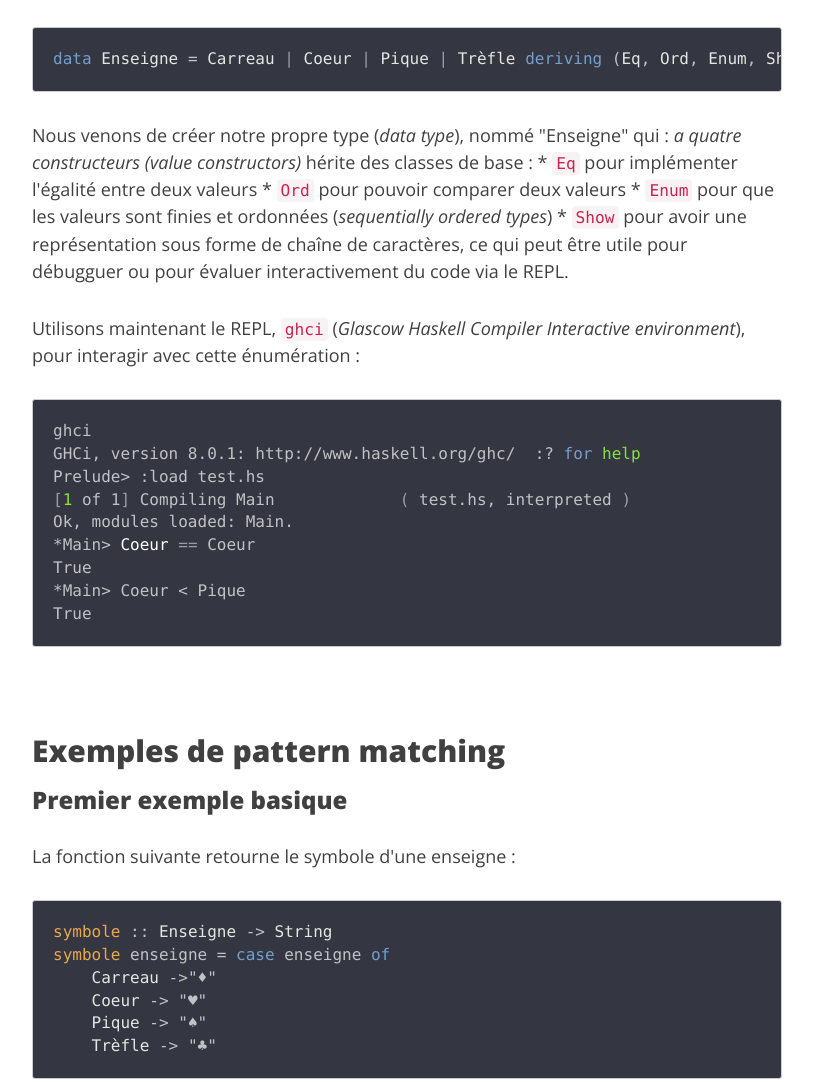
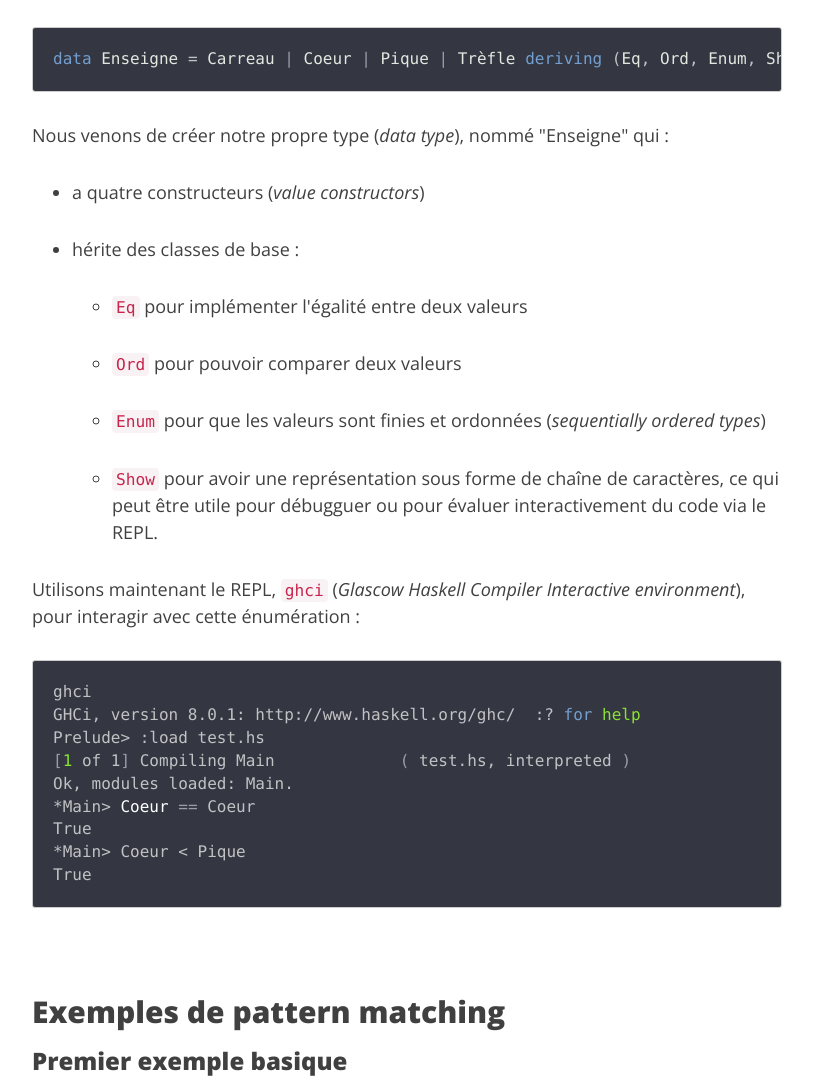
Before and after one commit to nicokosi/nicokosi.github.io, a plain HTML site: page drafts/haskell-pattern-matching.html in a window 1280 px wide. Shown: the part 574-1656 px from the top of the page, without its empty margins (233-1046 px from the left). Drawn offline with nearby package versions, Linux system fonts and the light colour scheme.

Commit message:
Fix typo and style issue with list

```diff
--- a/drafts/haskell-pattern-matching.html
+++ b/drafts/haskell-pattern-matching.html
@@ -123,13 +123,29 @@ et codons de façon interactive un exemple similaire en Haskell.</p>
 </pre></div>
 
 
-<p>Nous venons de créer notre propre type (<em>data type</em>), nommé "Enseigne" qui :
-<em> a quatre constructeurs (<em>value constructors</em>)
-</em> hérite des classes de base :
-  * <code>Eq</code> pour implémenter l'égalité entre deux valeurs
-  * <code>Ord</code> pour pouvoir comparer deux valeurs
-  * <code>Enum</code> pour que les valeurs sont finies et ordonnées (<em>sequentially ordered types</em>)
-  * <code>Show</code> pour avoir une représentation sous forme de chaîne de caractères, ce qui peut être utile pour débugguer ou pour évaluer interactivement du code via le REPL.</p>
+<p>Nous venons de créer notre propre type (<em>data type</em>), nommé "Enseigne" qui :</p>
+<ul>
+<li>
+<p>a quatre constructeurs (<em>value constructors</em>)</p>
+</li>
+<li>
+<p>hérite des classes de base :</p>
+<ul>
+<li>
+<p><code>Eq</code> pour implémenter l'égalité entre deux valeurs</p>
+</li>
+<li>
+<p><code>Ord</code> pour pouvoir comparer deux valeurs</p>
+</li>
+<li>
+<p><code>Enum</code> pour que les valeurs sont finies et ordonnées (<em>sequentially ordered types</em>)</p>
+</li>
+<li>
+<p><code>Show</code> pour avoir une représentation sous forme de chaîne de caractères, ce qui peut être utile pour débugguer ou pour évaluer interactivement du code via le REPL.</p>
+</li>
+</ul>
+</li>
+</ul>
 <p>Utilisons maintenant le REPL, <code>ghci</code> (<em>Glascow Haskell Compiler Interactive environment</em>), pour interagir avec cette énumération :</p>
 <div class="highlight"><pre><span></span>ghci
 GHCi, version 8.0.1: http://www.haskell.org/ghc/  :? <span class="k">for</span> <span class="nb">help</span>
@@ -212,7 +228,7 @@ True
 <p>Nous avons ici utilisé le mot-clé <code>where</code> qui nous permet de partager des expressions.
 <br/></p>
 <h3>Troisième exemple, "dé-structuration" via des 'wild-cards'</h3>
-<p>Définissons notre propre type <code>Carte</code> combinant un rang (1, 2, 3, ..., valet, dame, roi) et une une enseigne :</p>
+<p>Définissons notre propre type <code>Carte</code> combinant un rang (1, 2, 3, ..., valet, dame, roi) et une enseigne :</p>
 <div class="highlight"><pre><span></span><span class="kr">data</span> <span class="kt">Rang</span> <span class="ow">=</span> <span class="kt">R1</span> <span class="o">|</span> <span class="kt">R2</span> <span class="o">|</span> <span class="kt">R3</span> <span class="o">|</span> <span class="kt">R4</span> <span class="o">|</span> <span class="kt">R5</span> <span class="o">|</span> <span class="kt">R6</span> <span class="o">|</span> <span class="kt">R7</span> <span class="o">|</span> <span class="kt">R8</span> <span class="o">|</span> <span class="kt">R9</span> <span class="o">|</span> <span class="kt">R10</span> <span class="o">|</span> <span class="kt">Valet</span> <span class="o">|</span> <span class="kt">Dame</span> <span class="o">|</span> <span class="kt">Roi</span> <span class="kr">deriving</span> <span class="p">(</span><span class="kt">Eq</span><span class="p">,</span> <span class="kt">Ord</span><span class="p">,</span> <span class="kt">Enum</span><span class="p">,</span> <span class="kt">Show</span><span class="p">)</span>
 <span class="kr">data</span> <span class="kt">Carte</span> <span class="ow">=</span> <span class="kt">Carte</span> <span class="p">{</span>
   <span class="n">rang</span> <span class="ow">::</span> <span class="kt">Rang</span><span class="p">,</span>
```
